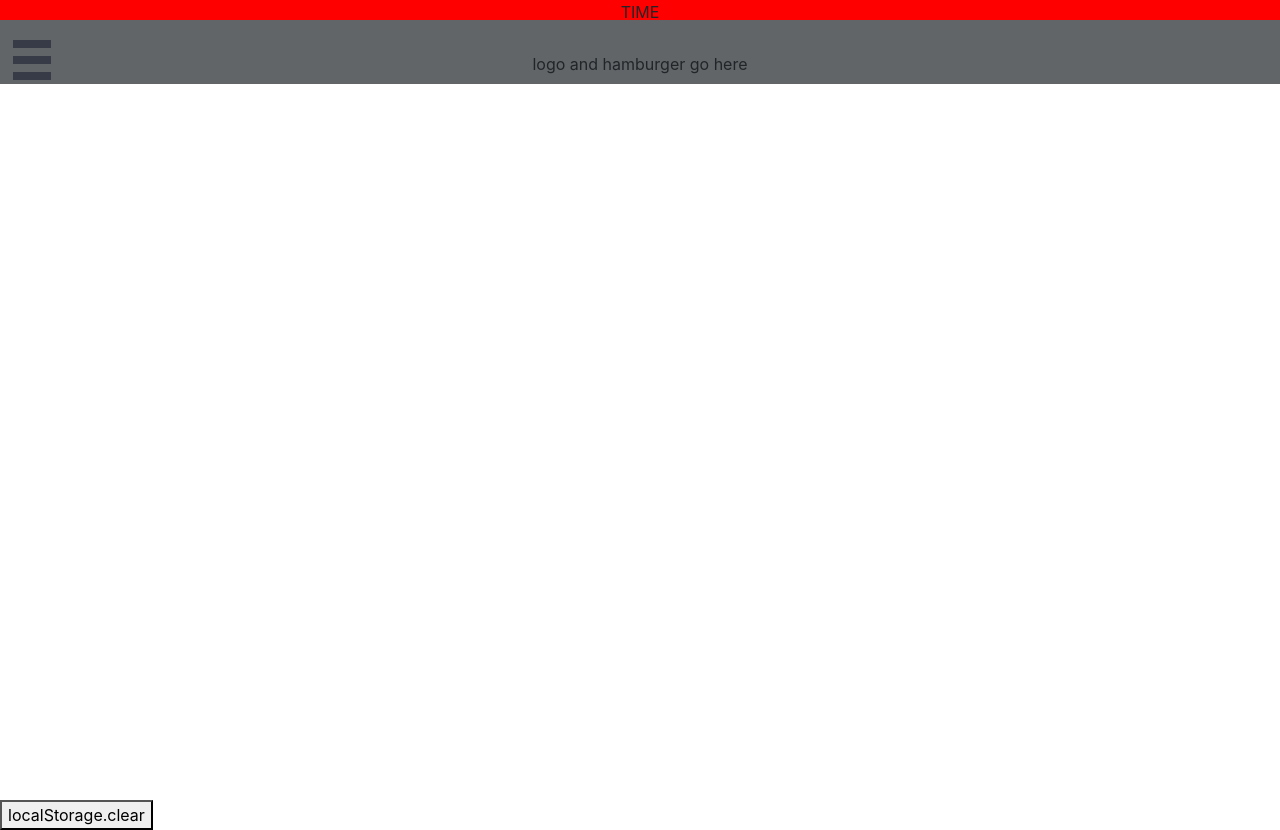
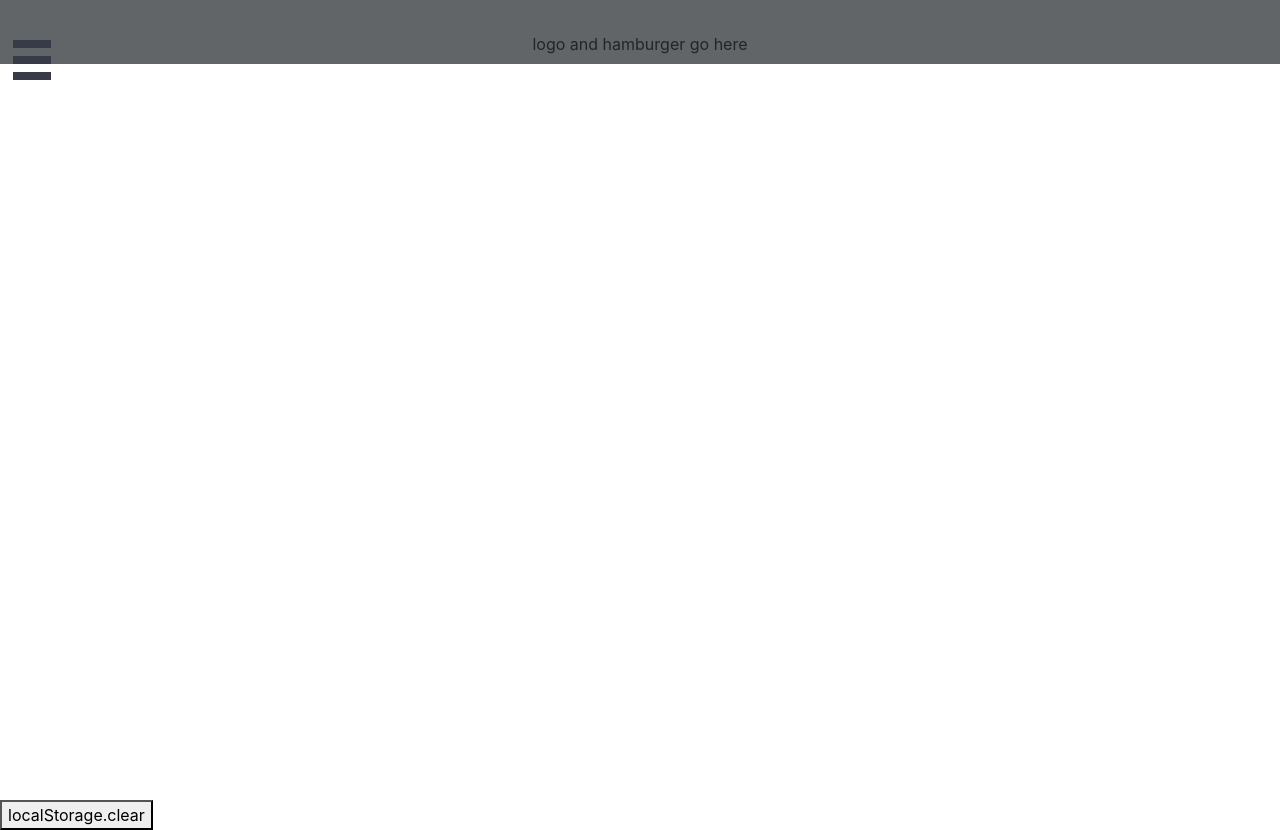
Before and after one commit to danieldagot/Max, a React (Create React App) app: page / in a window 1280 px wide. Built offline with nearby package versions, Linux system fonts and the light colour scheme.

Commit message:
removed time

```diff
--- a/src/App.js
+++ b/src/App.js
@@ -60,7 +60,7 @@ function App() {
     <Router>
       <div className="App">
         <SideBar />
-        <div className="time">TIME</div>
+        {/* <div className="time">TIME</div> */}
         <div class="topbar"> logo and hamburger go here </div>
 
         {/* {localStorage.getItem("human")} */}
```
